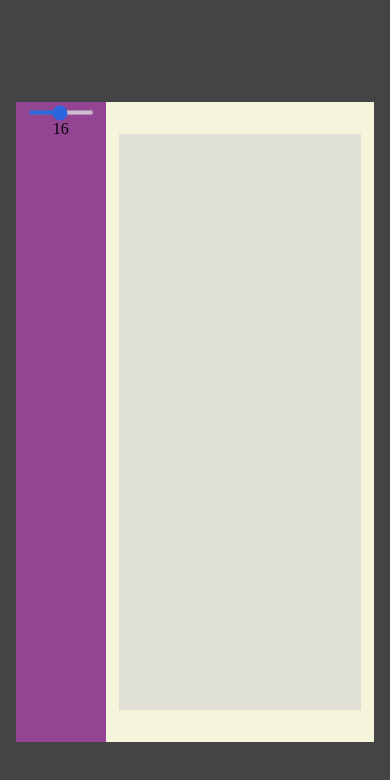
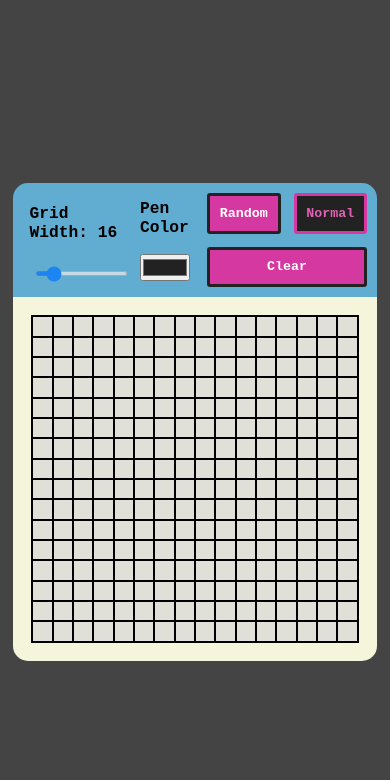
Before and after one commit to amersinger21/etch-a-sketch, a plain HTML site: page index.html in a window 390 px wide. Drawn offline with Linux system fonts and the light colour scheme.

Commit message:
add pen selector and clear button, update styling

```diff
--- a/index.html
+++ b/index.html
@@ -9,15 +9,25 @@
 		<script src="./main.js" defer></script>
 	</head>
 	<body>
+		<div class="main-wrapper">
 			<nav class="sidebar">
 				<div class="width-select-wrapper">
-				<input id="width-selector" type="range" min="1" max="32" value="16" />
 					<p id="width-output"></p>
+					<input id="width-selector" type="range" min="1" max="100" value="16" />
 				</div>
-			<div id="pen-color"></div>
+				<div class="color-picker-wrapper">
+					<p>Pen Color</p>
+					<input class="color-picker" type="color" value="#222222" />
+				</div>
+				<div class="button-wrapper">
+					<button id="random" class="btn" data-active="false">Random</button>
+					<button id="normal" class="btn" data-active="true">Normal</button>
+					<button id="clear" class="btn">Clear</button>
+				</div>
 			</nav>
 			<div class="sketch-area">
 				<div class="grid-wrapper"></div>
 			</div>
+		</div>
 	</body>
 </html>
--- a/main.js
+++ b/main.js
@@ -1,18 +1,87 @@
 const gridArea = document.querySelector(".grid-wrapper");
 const gridWidth = document.querySelector("#width-selector");
 const widthOutput = document.querySelector("#width-output");
+const randButton = document.querySelector("#random");
+const normButton = document.querySelector("#normal");
+const penColor = document.querySelector(".color-picker");
+const clearButton = document.querySelector("#clear");
 
-widthOutput.innerHTML = gridWidth.value;
+widthOutput.innerHTML = `Grid Width: ${gridWidth.value}`;
+
+function MakeGrid(width) {
+	for (j = 0; j < width; j++) {
+		for (i = 0; i < width; i++) {
+			let newBox = document.createElement("div");
+
+			newBox.className = "grid-box";
+			newBox.style.width = `calc(100% / ${width} )`;
+			newBox.style.height = `calc(100% / ${width} )`;
+
+			gridArea.appendChild(newBox);
+		}
+	}
+
+	const gridBoxes = document.querySelectorAll(".grid-box");
+
+	gridBoxes.forEach((item) => {
+		item.addEventListener("mouseover", () => {
+			const randCheck = randButton.getAttribute("data-active");
+			const normCheck = normButton.getAttribute("data-active");
+
+			if (randCheck == "true") {
+				SetPenRandColor(item);
+			} else if (normCheck == "true") {
+				SetPenColor(item);
+			}
+		});
+	});
+}
+
+function SetPenRandColor(item) {
+	let red = Math.floor(Math.random() * 256);
+	let green = Math.floor(Math.random() * 256);
+	let blue = Math.floor(Math.random() * 256);
+	item.style.backgroundColor = `rgb(${red}, ${green}, ${blue})`;
+}
+
+function SetPenColor(item) {
+	item.style.backgroundColor = `${penColor.value}`;
+}
+
+MakeGrid(gridWidth.value);
 
 gridWidth.oninput = function () {
-	widthOutput.innerHTML = this.value;
-	for (i = 0; i < this.value; i++) {
-		let newBox = document.createElement("div");
+	widthOutput.innerHTML = `Grid Width: ${this.value}`;
 
-		newBox.className = "grid-box";
-		newBox.style.width = `calc(100% / ${this.value} )`;
-		newBox.style.height = `calc(100% / ${this.value} )`;
+	while (gridArea.firstChild) {
+		gridArea.removeChild(gridArea.lastChild);
+	}
 
-		gridArea.appendChild(newBox);
+	MakeGrid(this.value);
+};
+
+randButton.addEventListener("click", () => {
+	const active = randButton.getAttribute("data-active");
+
+	if (active == "false") {
+		randButton.setAttribute("data-active", "true");
+		normButton.setAttribute("data-active", "false");
 	}
-};
+});
+
+normButton.addEventListener("click", () => {
+	const active = normButton.getAttribute("data-active");
+
+	if (active == "false") {
+		randButton.setAttribute("data-active", "false");
+		normButton.setAttribute("data-active", "true");
+	}
+});
+
+clearButton.addEventListener("click", () => {
+	while (gridArea.firstChild) {
+		gridArea.removeChild(gridArea.lastChild);
+	}
+
+	MakeGrid(gridWidth.value);
+});
--- a/styles.css
+++ b/styles.css
@@ -2,6 +2,8 @@
 	margin: 0;
 	padding: 0;
 	box-sizing: border-box;
+	font-family: monospace;
+	font-weight: bold;
 }
 
 body {
@@ -14,34 +16,49 @@ body {
 	padding: 1rem;
 }
 
-.sidebar,
-.sketch-area {
-	height: clamp(5rem, 40rem, 80rem);
+p {
+	font-size: 1.25rem;
+}
+
+.main-wrapper {
+	display: flex;
+	aspect-ratio: 1.25 / 1;
+	width: clamp(5rem, 100%, 900px);
+}
+
+.main-wrapper > .sidebar {
+	flex: 1 1 20%;
+	border-radius: 15px 0 0 15px;
+}
+
+.main-wrapper > .sketch-area {
+	flex: 1 1 80%;
+	border-radius: 0 15px 15px 0;
 }
 
 .sketch-area {
 	background-color: beige;
-	width: clamp(2rem, 30rem, 60rem);
 	display: grid;
 	place-items: center;
 }
 
 .sidebar {
-	background-color: rgb(147, 69, 147);
-	width: clamp(3rem, 10rem, 40rem);
+	background-color: hsl(200, 55%, 60%);
 	display: flex;
 	flex-direction: column;
 	align-items: center;
+	justify-content: space-around;
 }
 
 .grid-wrapper {
-	background-color: rgba(215, 215, 215, 0.662);
+	background-color: rgba(215, 215, 215, 0.66);
 	width: 90%;
 	height: 90%;
 	display: flex;
 	flex-wrap: wrap;
 	justify-content: flex-start;
 	align-content: flex-start;
+	border: 1px solid black;
 }
 
 .width-select-wrapper {
@@ -57,8 +74,80 @@ body {
 	width: 90%;
 	height: 5px;
 	opacity: 0.7;
+	cursor: pointer;
 }
 
 .grid-box {
 	border: 1px solid black;
 }
+
+:where(.color-picker-wrapper, .width-select-wrapper) > p {
+	padding-bottom: 1em;
+}
+
+.btn {
+	border: 3px solid #222;
+	padding: 1.5rem;
+	border-radius: 3px;
+	background-color: hsl(320, 66%, 53%);
+	color: white;
+	cursor: pointer;
+}
+
+.color-picker-wrapper,
+.width-select-wrapper {
+	flex-direction: column;
+	justify-content: flex-start;
+	align-items: center;
+	gap: 1rem;
+}
+
+.btn[data-active="true"] {
+	background-color: #222;
+	border-color: hsl(320, 66%, 53%);
+	color: hsl(320, 66%, 63%);
+}
+
+.button-wrapper {
+	display: grid;
+	gap: 2em;
+}
+
+@media (max-width: 500px) {
+	.main-wrapper {
+		flex-direction: column;
+		aspect-ratio: 1 / 1.25;
+	}
+
+	.main-wrapper > .sidebar {
+		border-radius: 15px 15px 0 0;
+		flex-direction: row;
+		align-items: center;
+		padding: 10px;
+	}
+
+	.main-wrapper > .sketch-area {
+		border-radius: 0 0 15px 15px;
+	}
+
+	.color-picker-wrapper,
+	.width-select-wrapper {
+		flex-direction: column;
+		justify-content: flex-start;
+		align-items: center;
+	}
+
+	.button-wrapper {
+		display: grid;
+		grid-template-columns: 1fr 1fr;
+		gap: 1em;
+	}
+
+	#clear {
+		grid-column: 1 / 3;
+	}
+
+	.btn {
+		padding: 0.75rem;
+	}
+}
```
Lines whose indentation alone changed are shown as unchanged.
